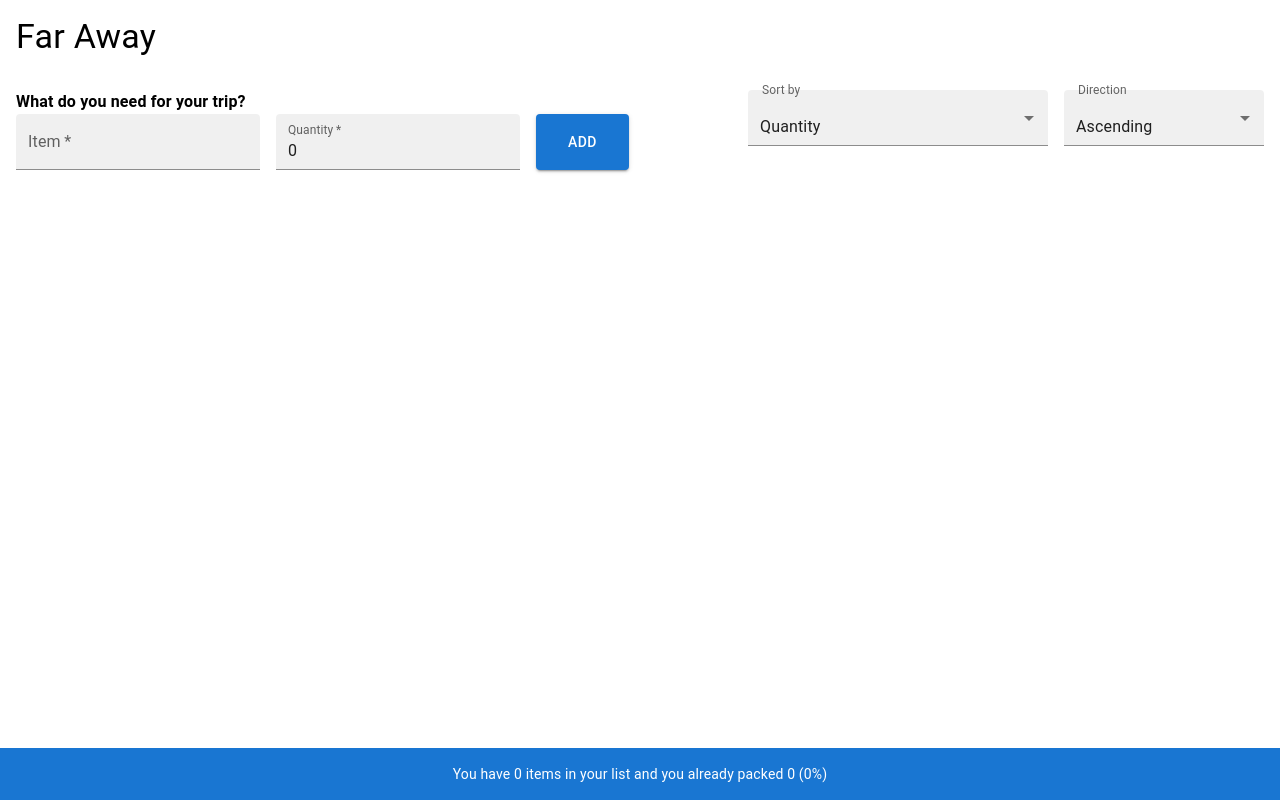
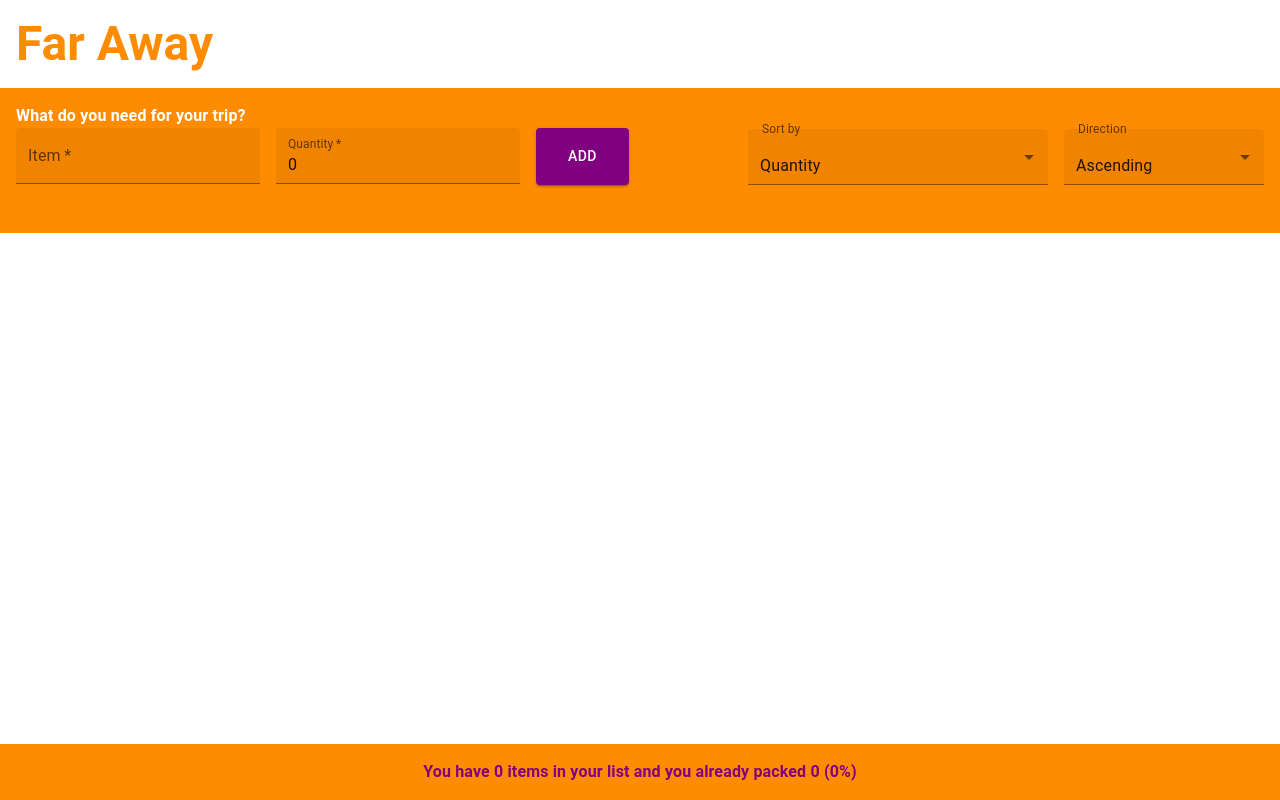
Before and after one commit to viquitorms/React, a React (Vite) app in the folder far-away/: page / in a window 1280 px wide. Built offline with nearby package versions, Linux system fonts and the light colour scheme.

Commit message:
Git add colors and style

```diff
--- a/far-away/src/App.tsx
+++ b/far-away/src/App.tsx
@@ -12,7 +12,7 @@ export default function App() {
     <>
       <TripProvider>
         <Header />
-        <Box p={2}>
+        <Box p={2} sx={{ background: "darkorange" }}>
           <SubHeader />
           <TripList />
         </Box>
--- a/far-away/src/components/Footer.tsx
+++ b/far-away/src/components/Footer.tsx
@@ -22,14 +22,14 @@ export default function Footer() {
                 position: "fixed",
                 bottom: 0,
                 width: "100%",
-                bgcolor: "primary.main",
                 color: "white",
                 py: 2,
                 textAlign: "center"
             }}
+            bgcolor={"darkorange"}
         >
             <Container>
-                <Typography variant="body2">
+                <Typography variant="body1" fontWeight={'bold'} sx={{ color: "purple" }}>
                     You have {tripList.length} items in your list and you already packed {tripList.filter(x => x.checked).length} ({GetPackagePercent()}%)
                 </Typography>
             </Container>
--- a/far-away/src/components/Header.tsx
+++ b/far-away/src/components/Header.tsx
@@ -3,9 +3,9 @@ import { Box, Typography } from "@mui/material";
 
 function Header() {
     return (
-        <Box className="header" >
+        <Box className="header" sx={{ background: 'white' }} color={'darkorange'}>
             <Box>
-                <Typography variant="h4" >
+                <Typography variant="h3" fontWeight={'bold'}>
                     Far Away
                 </Typography>
             </Box>
--- a/far-away/src/components/SubHeader.tsx
+++ b/far-away/src/components/SubHeader.tsx
@@ -50,7 +50,7 @@ function SubHeader() {
         <Box display={'flex'} justifyContent={"space-between"}>
             <Box>
                 <Box>
-                    <Typography variant="body1" sx={{ fontWeight: 'Bold' }}>
+                    <Typography variant="body1" sx={{ fontWeight: 'Bold' }} color='white'>
                         What do you need for your trip?
                     </Typography>
                 </Box>
@@ -77,14 +77,14 @@ function SubHeader() {
                     </Box>
 
                     <Box alignContent="center">
-                        <Button variant="contained" sx={{ paddingX: 4, paddingY: 2 }} onClick={handleSubmit}>
+                        <Button variant="contained" sx={{ paddingX: 4, paddingY: 2, background: 'purple' }} onClick={handleSubmit}>
                             Add
                         </Button>
                     </Box>
                 </Box>
             </Box>
 
-            <Box display={"flex"} gap={2}>
+            <Box display={"flex"} gap={2} alignSelf={'end'}>
                 <Box width={300}>
                     <FormControl fullWidth>
                         <InputLabel id="select-sortBy">Sort by</InputLabel>
--- a/far-away/src/components/TripList.tsx
+++ b/far-away/src/components/TripList.tsx
@@ -1,4 +1,4 @@
-import { Box, FormControl, InputLabel, MenuItem, Select } from "@mui/material";
+import { Box } from "@mui/material";
 import { useTrip } from "../data/TripContext";
 import Chip from "./UI/Chip";
 
--- a/far-away/src/components/UI/Chip.tsx
+++ b/far-away/src/components/UI/Chip.tsx
@@ -1,6 +1,7 @@
 import { Box, Button, Checkbox, Typography } from "@mui/material";
 import HighlightOffIcon from '@mui/icons-material/HighlightOff';
 import { useTrip } from "../../data/TripContext";
+import { orange } from "@mui/material/colors";
 
 interface IChip {
     name: string,
@@ -22,9 +23,9 @@ export default function Chip(props: IChip) {
 
     return (
         <>
-            <Box bgcolor={"gainsboro"} p={1} borderRadius={2} display={"flex"} gap={1} alignItems={"center"}>
+            <Box bgcolor={"purple"} color={"white"} p={1} borderRadius={2} display={"flex"} gap={1} alignItems={"center"}>
                 <Box display={'flex'} gap={2}>
-                    <Checkbox value={props.checked} onChange={() => handleCheckedChip(props.name)} />
+                    <Checkbox value={props.checked} onChange={() => handleCheckedChip(props.name)} sx={{ color: "white", ":checked": { color: "darkorange" } }} />
                     <Box>
                         <Box display={"flex"}>
                             <Typography fontWeight={"Bold"}>
@@ -45,7 +46,7 @@ export default function Chip(props: IChip) {
                     </Box>
                 </Box>
                 <Box>
-                    <Button onClick={() => handleRemoveChip(props.name)}>
+                    <Button onClick={() => handleRemoveChip(props.name)} sx={{ color: "white", ":hover": { color: "darkorange" } }}>
                         <HighlightOffIcon />
                     </Button>
                 </Box>
```
